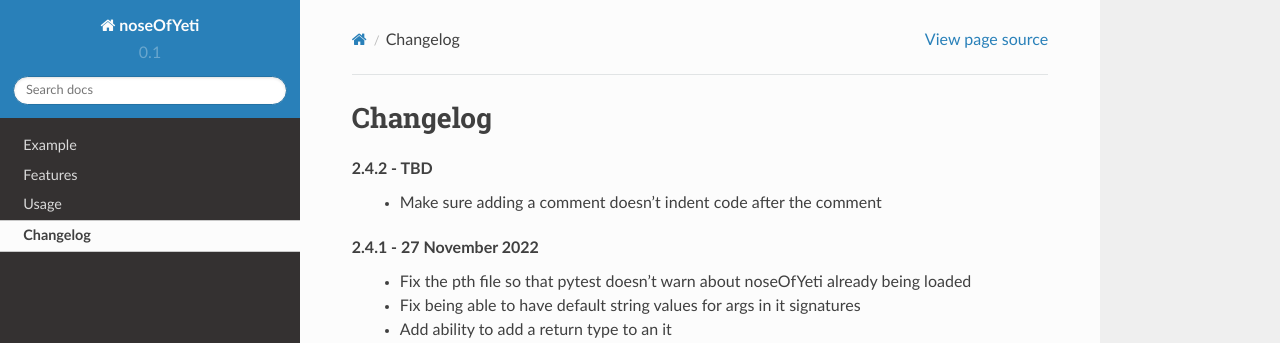
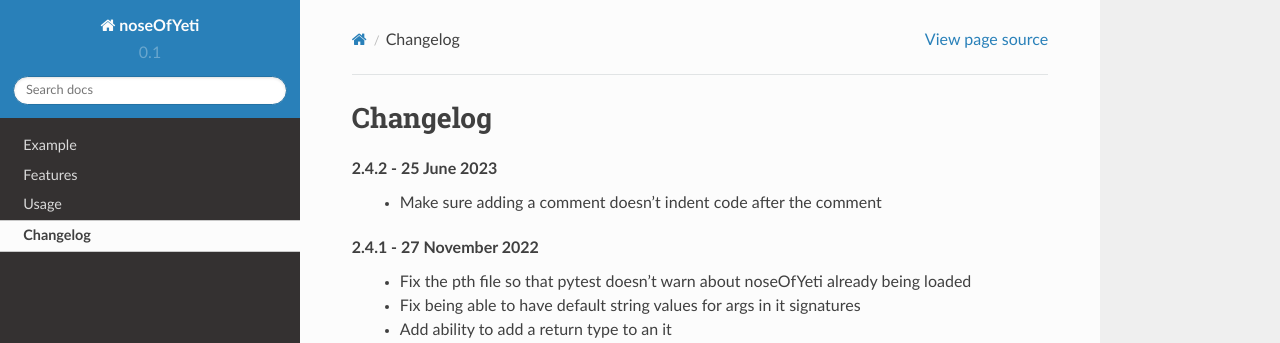
Before and after one commit to delfick/nose-of-yeti, a Sphinx documentation site: the page built from docs/api/changelog.rst, in a window 1280 px wide and 900 px high. Shown: the top 343 px of the window. Built offline with Sphinx 7.4.7 and the Read the Docs theme 2.0.0, drawn with Linux system fonts in a browser that asks for light colours.

```diff
--- a/docs/api/changelog.rst
+++ b/docs/api/changelog.rst
@@ -5,7 +5,7 @@ Changelog
 
 .. _release-2.4.2:
 
-2.4.2 - TBD
+2.4.2 - 25 June 2023
     * Make sure adding a comment doesn't indent code after the comment
 
 .. _release-2.4.1:
--- a/noseOfYeti/__init__.py
+++ b/noseOfYeti/__init__.py
@@ -1 +1 @@
-VERSION = "2.4.1"
+VERSION = "2.4.2"
```
